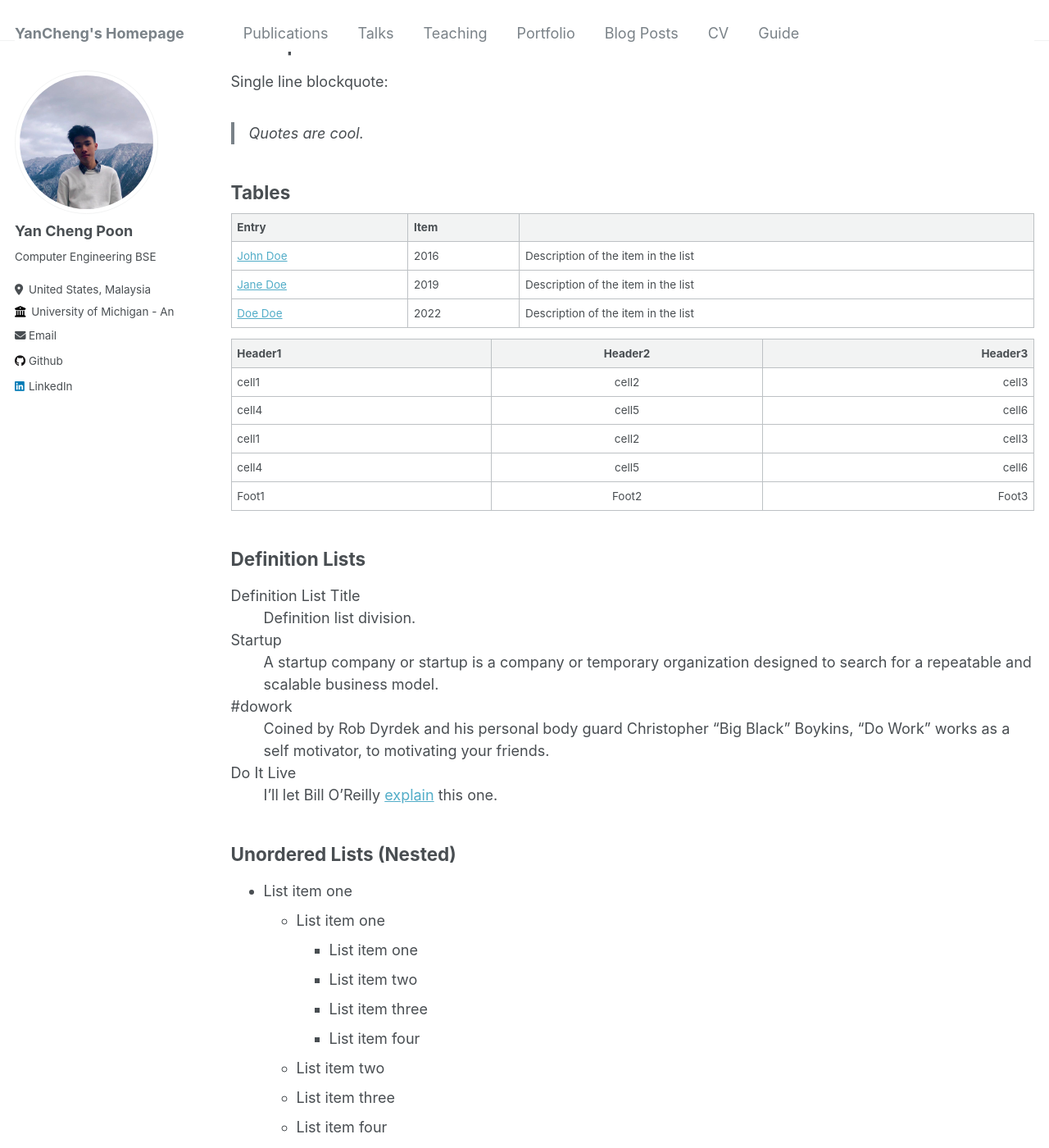
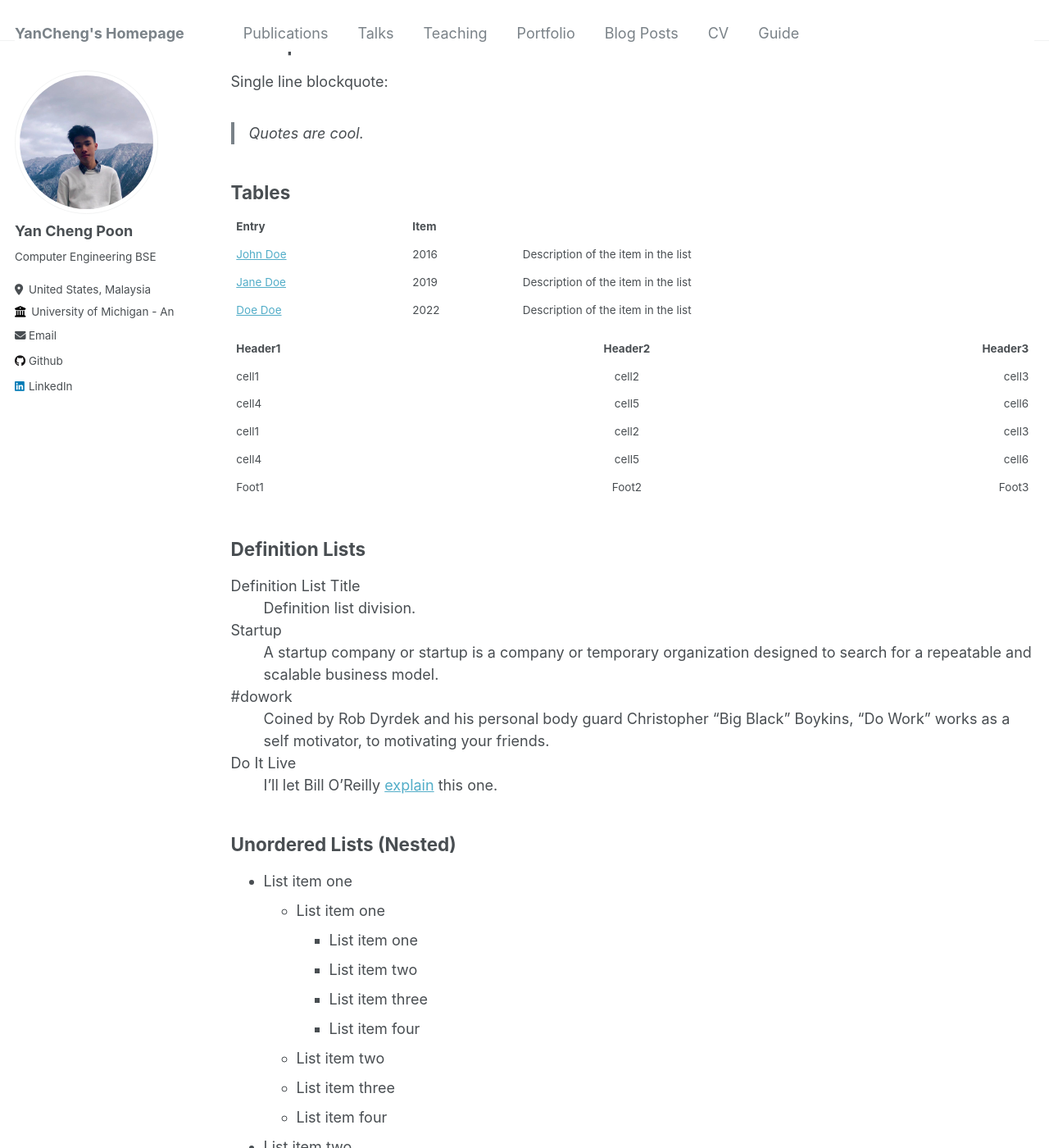
Before and after one commit to ycpoon/ycpoon.github.io, a Jekyll site: the page built from _pages/archive-layout-with-content.md, in a window 1280 px wide and 1400 px high, scrolled down 479 px. Shown: the whole window at 82% size. Built offline with Jekyll 4.4.1, drawn with Linux system fonts in a browser that asks for light colours.

Commit message:
hompage edit1

```diff
--- a/_sass/_tables.scss
+++ b/_sass/_tables.scss
@@ -8,29 +8,25 @@ table {
     font-family: $global-font-family;
     font-size: $type-size-6;
     border-collapse: collapse;
-  border: 1px solid $light-gray;
-
-  & + table {
-    margin-top: 1em;
-  }
+    border: none; /* Remove border */
+    background-color: transparent; /* Transparent background */
   }
 
   thead {
-  background-color: $lighter-gray;
-  border-bottom: 1px solid $light-gray;
+    background-color: transparent; /* Transparent background for the header */
+    border-bottom: none; /* Remove border bottom */
   }
 
   th {
     padding: 0.5em;
     font-weight: bold;
     text-align: left;
-  border-right: 1px solid $light-gray;
+    border: none; /* Remove borders */
   }
 
   td {
     padding: 0.5em;
-  border-bottom: 1px solid $light-gray;
-  border-right: 1px solid $light-gray;
+    border: none; /* Remove borders */
   }
 
   tr, td, th {
```
Also changed, not shown: _pages/about.md (+8 -2 lines). Lines whose indentation alone changed are shown as unchanged.
